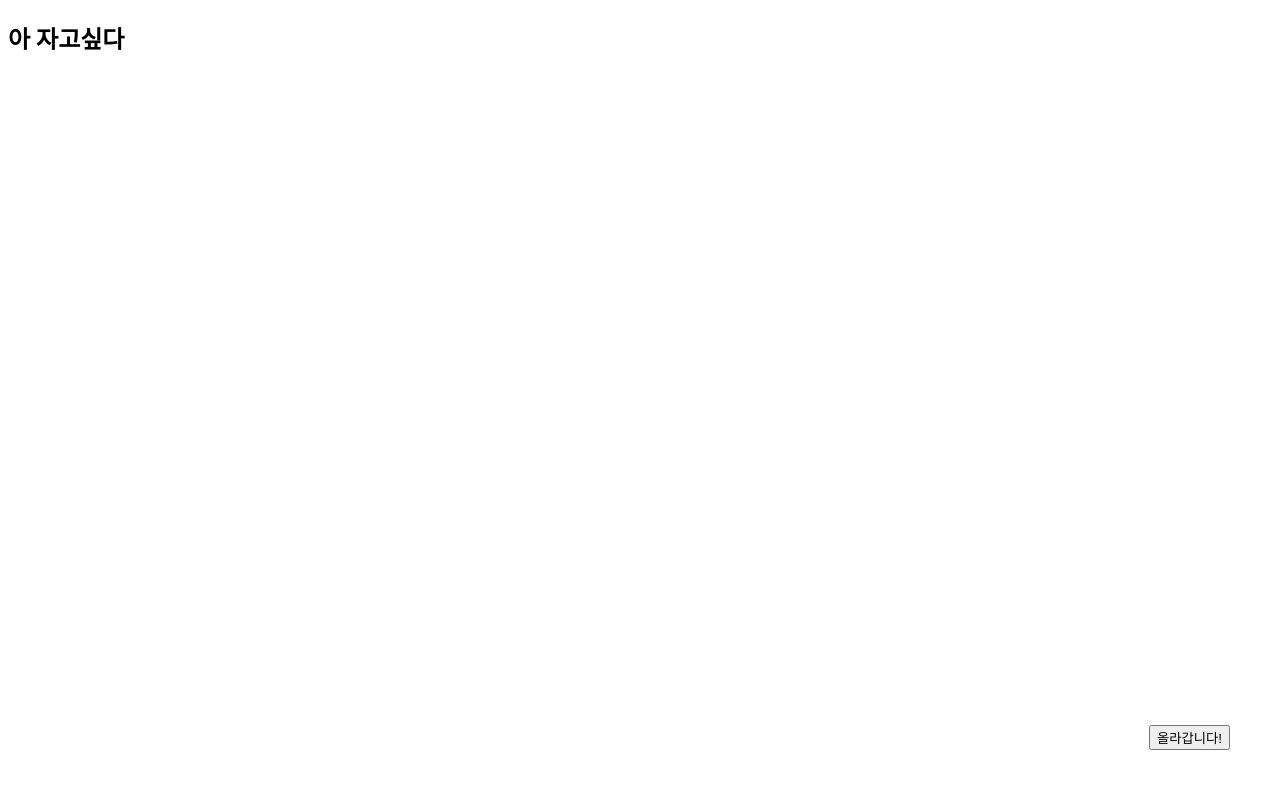
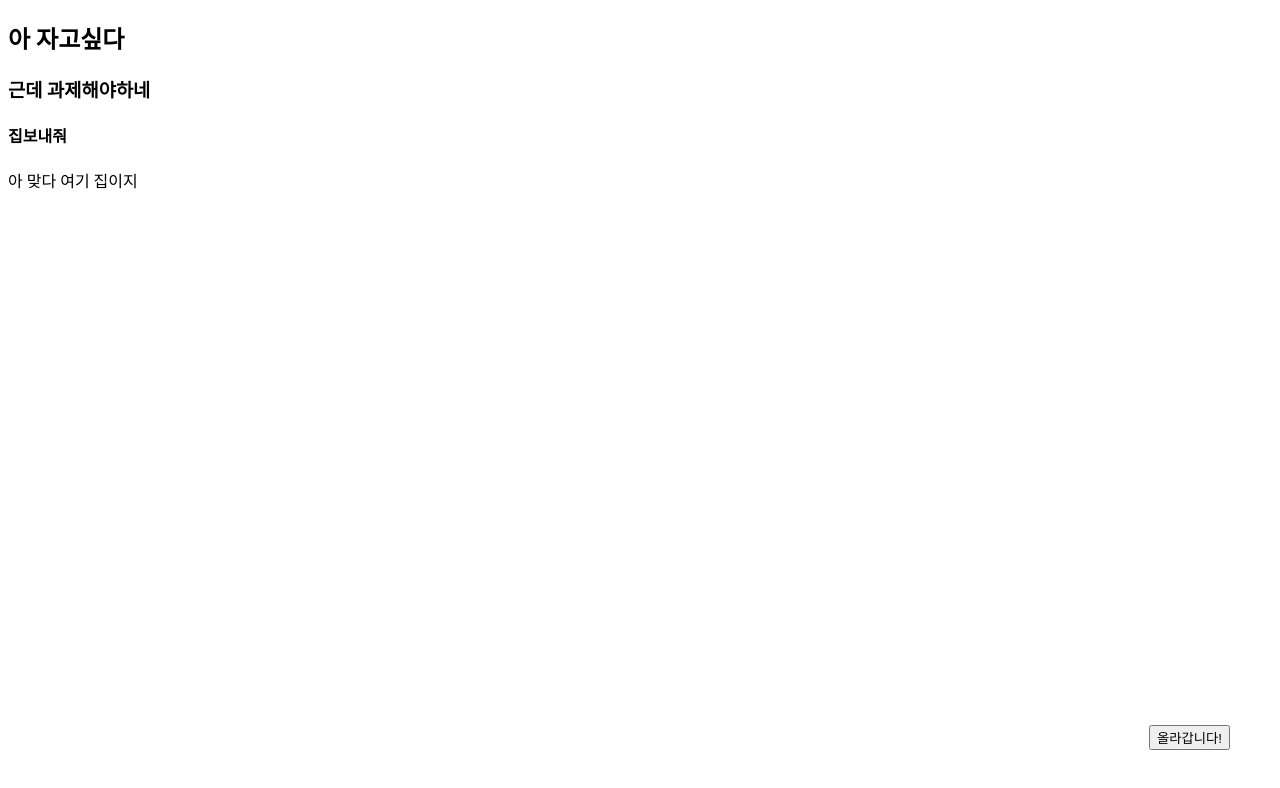
Before and after one commit to whj11200/whj112001.gifhub.io, a plain HTML site: page indextest.html in a window 1280 px wide. Shown: the top 788 px of the page. Drawn offline with Linux system fonts and the light colour scheme.

Commit message:
Update indextest.html

```diff
--- a/indextest.html
+++ b/indextest.html
@@ -12,6 +12,9 @@
     </style>
 </head>
 <h2> 아 자고싶다 </h2>
+<h3> 근데 과제해야하네 </h3>
+<h4> 집보내줘 </h4>
+<a> 아 맞다 여기 집이지</a>
 <body>
     <button id="scroll-to-top-button">올라갑니다!</button>
     <script>
```
